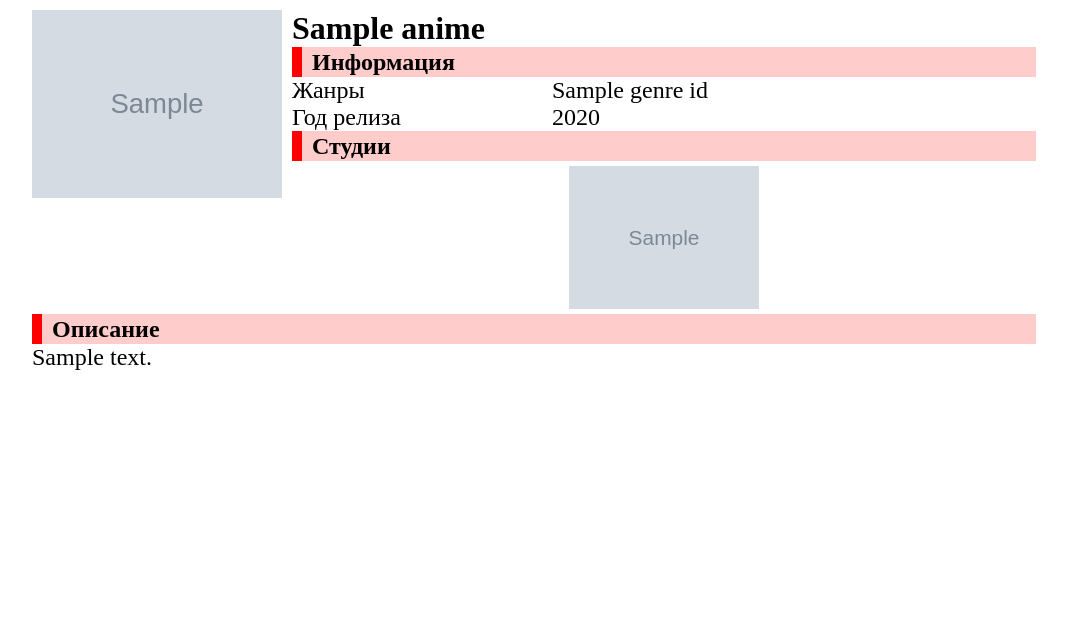
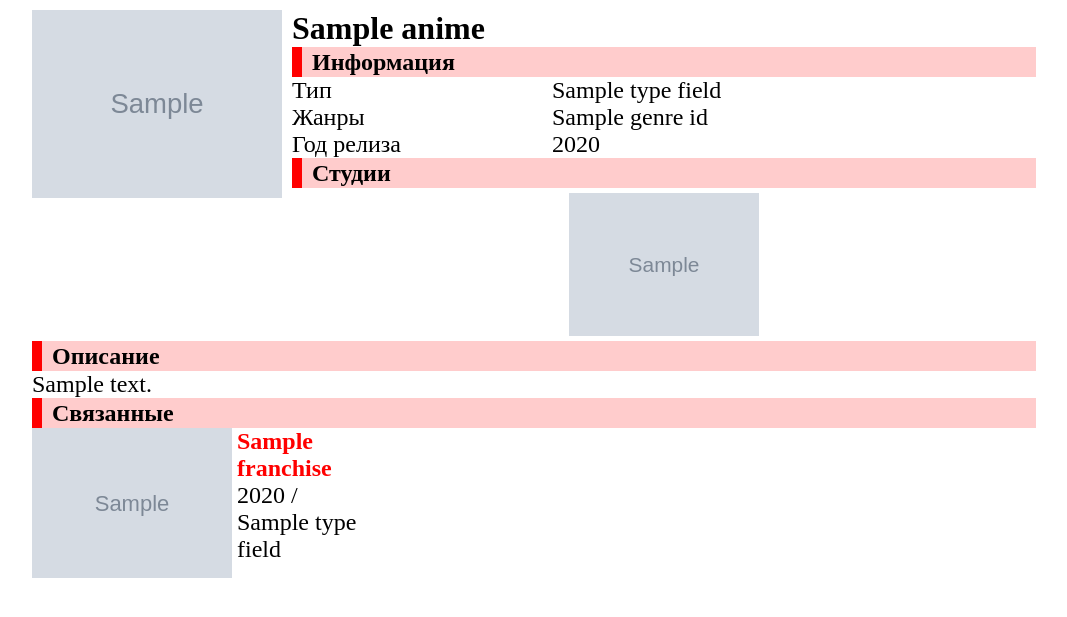
Before and after one commit to lain0x15/mood2anime, a Django app: template main/templates/anime.html in a window 1280 px wide. Shown: the part 69-686 px from the top of the page, without its empty margins (106-1173 px from the left). Run offline with Django 3.2, Linux system fonts and the light colour scheme; the template is opened without the code that fills it: most values are stand-ins (such as "Sample title", 1, 10 or a date in 2020); grey boxes marked "Sample" are stand-in pictures.

Commit message:
add Связанные

```diff
--- a/main/templates/anime.html
+++ b/main/templates/anime.html
@@ -15,6 +15,8 @@
             <div id="animeName"><b>{{anime.name}}</b></div>
             <div class="stageName">Информация</div>
             <div id="animeInfo">
+                <div class="animeInfoText">Тип</div>
+                <div class="animeInfoText">{{ anime.type_field.name }}</div>
                 <div class="animeInfoText">Жанры</div>
                 <div class="animeInfoText">{% for genre in anime.getGenres %}{{ genre.genreID.name }}{% if not forloop.last %}, {% endif %}{% endfor %}</div>
                 <div class="animeInfoText">Год релиза</div>
@@ -25,8 +27,18 @@
         </div>
     </div>
     <div class="stageName">Описание</div>
-    <div class="animeInfoDescription">
-        {{anime.description}}
+    <div class="animeInfoDescription">{{anime.description}}</div>
+    <div class="stageName">Связанные</div>
+    <div id="franchises">
+        {% for franchise in anime.getFranchisesAnime %}
+            <div class="franchise">
+                <img class="img_franchise" src="/media/{{franchise.portraitImage}}">
+                <div class="franchise_text">
+                    <a class="franchise_link_to_anime" href="{% url 'animePage' franchise.id %}"><div {% if anime.id == franchise.id %}class="current_anime"{% endif %}>{{ franchise.name }}</div></a>
+                    <div>{{ franchise.releaseYear | date:"Y" }} / {{ franchise.type_field.name }}</div>
+                </div>
+            </div>
+        {% endfor %}
     </div>
 </div>
 
--- a/main/templates/homePage.html
+++ b/main/templates/homePage.html
@@ -63,7 +63,8 @@
             success: function(data){
                 var anime = JSON.parse(data).anime
                 $('#trailer').attr('src', anime.trailer);
-                $('.box2').html("<b>" + anime.name + "</b>");
+                var url_mask = "{% url 'animePage' 0 %}".replace(/0/, id);
+                $('.box2').html("<a class=link_to_anime href=" + url_mask + "><b>" + anime.name + "</b></a>");
                 const releaseDate = new Date(anime.releaseYear);
                 releaseYear = releaseDate.getFullYear ();
                 $('.box3').html("<b>Релиз " + releaseYear + "г. <span style='background-image: url({% static 'img/star.png' %})' class=scoreStar>     </span> " + anime.review + "/9</b>");
--- a/static/css/animePage.css
+++ b/static/css/animePage.css
@@ -61,8 +61,43 @@
 
 }
 
+#franchises {
+    width: 100%;
+    display: grid;
+    grid-template-columns: 1fr 1fr 1fr;
+    grid-column-gap: 10px;
+    grid-row-gap: 10px;
+}
+
+.franchise {
+    width: 100%;
+}
+
+.franchise_text {
+    font-size: 1.5em;
+}
+
+.img_franchise {
+    height: 150px;
+    float: left;
+    box-sizing: border-box;
+    padding-right: 5px;
+}
+
+.current_anime {
+    font-weight: bold;
+    color: red;
+}
+
+.franchise_link_to_anime {
+    text-decoration: none;
+    color: black;
+}
+
 @media (width <= 1024px) and (orientation: portrait) {
-
+    #franchises {
+        grid-template-columns: 1fr 1fr;
+    }
 }
 
 @media (width <= 768px) and (orientation: portrait) {
@@ -91,10 +126,18 @@
     .anime_studio_logo {
         width: 150px;
     }
+    #franchises {
+        grid-template-columns: 1fr;
+    }
+    .franchise_text {
+        font-size: 2em;
+    }
 }
 
 @media (width <= 480px) and (orientation: portrait) {
-
+    #franchises {
+        grid-template-columns: 1fr;
+    }
 }
 
 @media (width <= 320px) and (orientation: portrait) {
@@ -104,6 +147,9 @@
 @media (width <= 1024px) and (orientation: landscape) {
     #animeInfo {
         grid-template-columns: auto 1fr;
+    }
+    #franchises {
+        grid-template-columns: 1fr 1fr;
     }
 }
 
@@ -117,6 +163,9 @@
     .anime_studio_logo {
         width:130px;
     }
+    #franchises {
+        grid-template-columns: 1fr;
+    }
 }
 
 @media (width <= 480px) and (orientation: landscape) {
@@ -126,6 +175,9 @@
     #animeContentSplit {
         grid-template-columns: 110px 1fr;
     }
+    #franchises {
+        grid-template-columns: 1fr;
+    }
 }
 
 @media (width <= 320px) and (orientation: landscape) {
--- a/static/css/homePage.css
+++ b/static/css/homePage.css
@@ -42,6 +42,10 @@
 	height: 100%;
 	grid-row: 20px;
 	font-size: 1.5em;
+}
+.link_to_anime {
+    color: black;
+    text-decoration: none;
 }
 .box3 {
 	font-size: 1.3em;
```
Also changed, not shown: main/models.py (+11 -0 lines), main/migrations/0001_initial.py, main/migrations/0002_auto_20240510_1214.py, main/migrations/initial_photos/anime/portraitImage/Frieren_Beyond_Journeys_End.jpeg (added), main/migrations/initial_photos/anime/portraitImage/Zero_no_Tsukaima_F.jpeg (added), main/migrations/initial_photos/anime/portraitImage/Zero_no_Tsukaima_Futatsuki_no_Kishi.jpeg (added), main/migrations/initial_photos/anime/portraitImage/Zero_no_Tsukaima_Princesses_no_Rondo.jpeg (added).
